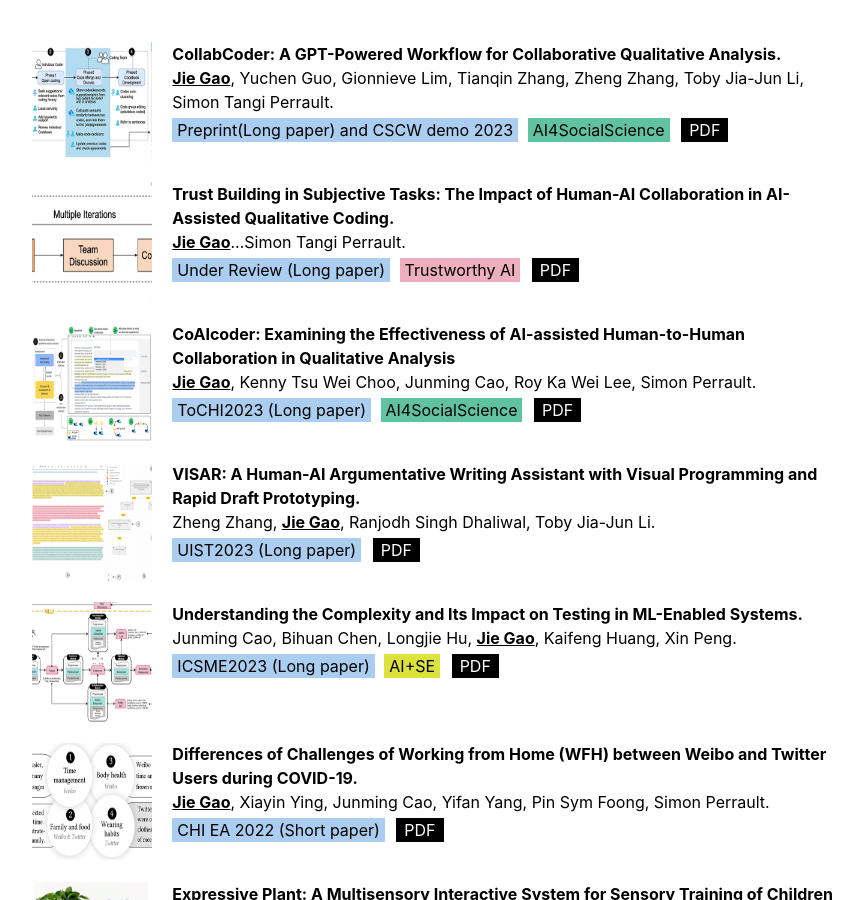
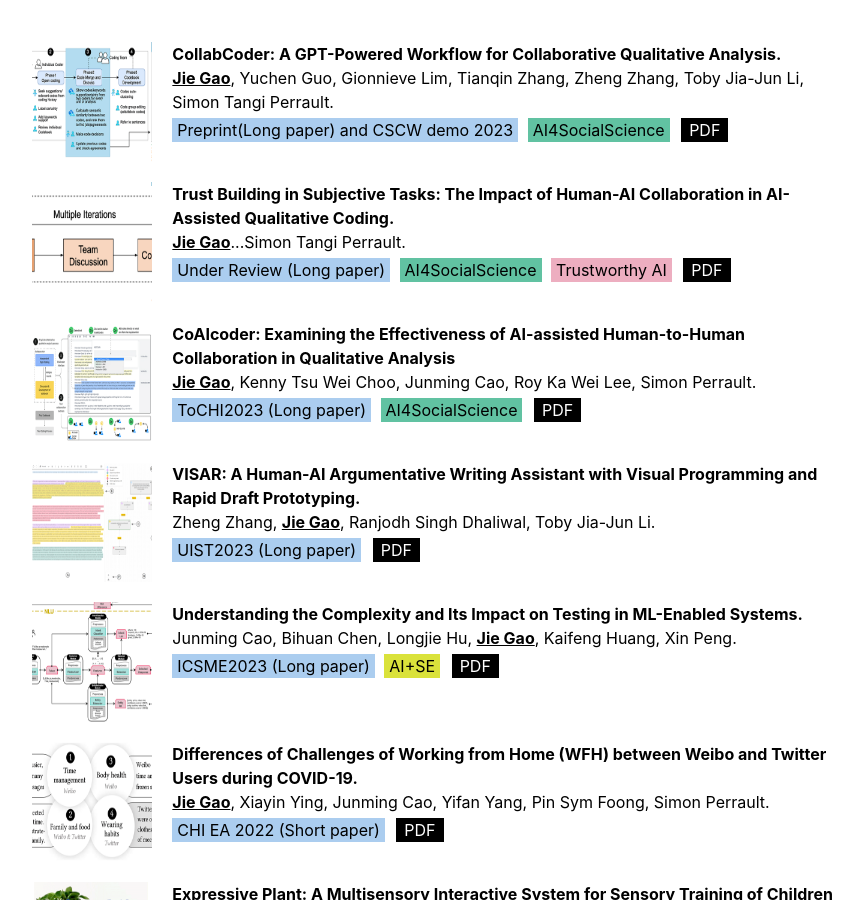
Before and after one commit to gaojie058/gaojie058.github.io, a Jekyll site: the page built from index.md, in a window 1280 px wide and 900 px high, scrolled down 967 px. Shown: the whole window, without its empty margins (197-1060 px from the left). Built offline with Jekyll 4.4.1, drawn with Linux system fonts in a browser that asks for light colours.

Commit message:
Update publications.yml

```diff
--- a/_data/publications.yml
+++ b/_data/publications.yml
@@ -11,6 +11,7 @@
   image: 'assets/img/trust.png'
   authors: 'Jie Gao...Simon Tangi Perrault.'
   tag1: 'Under Review (Long paper)'
+  tag2: 'AI4SocialScience'
   tag3: 'Trustworthy AI'
   year: 2023
 - name: 'CoAIcoder: Examining the Effectiveness of AI-assisted Human-to-Human Collaboration in Qualitative Analysis'
```
